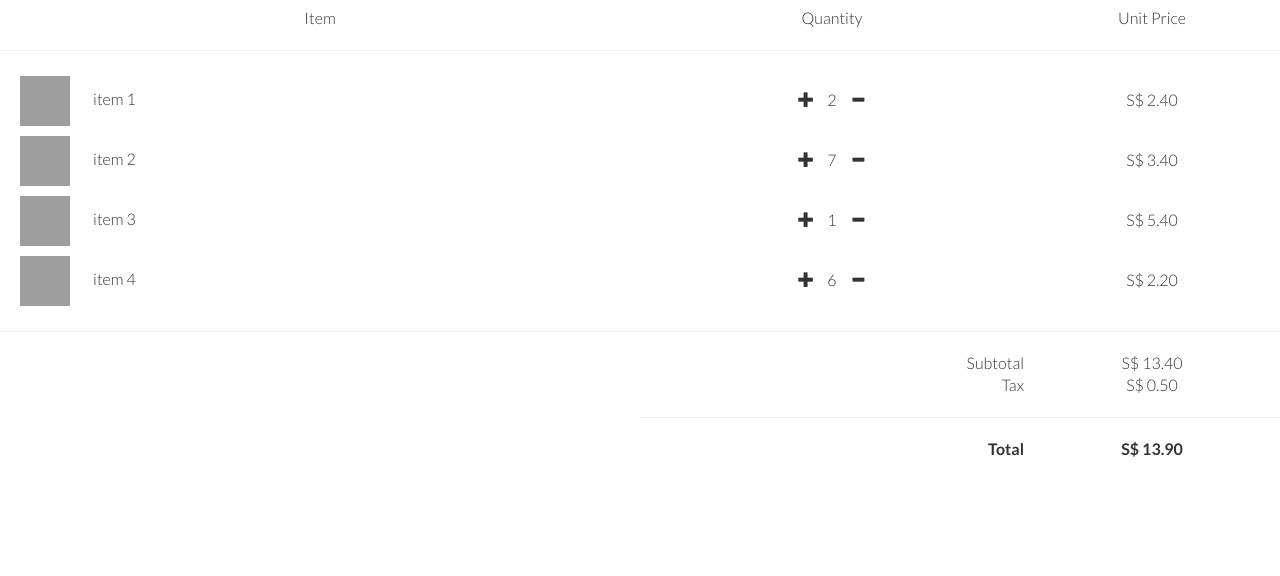
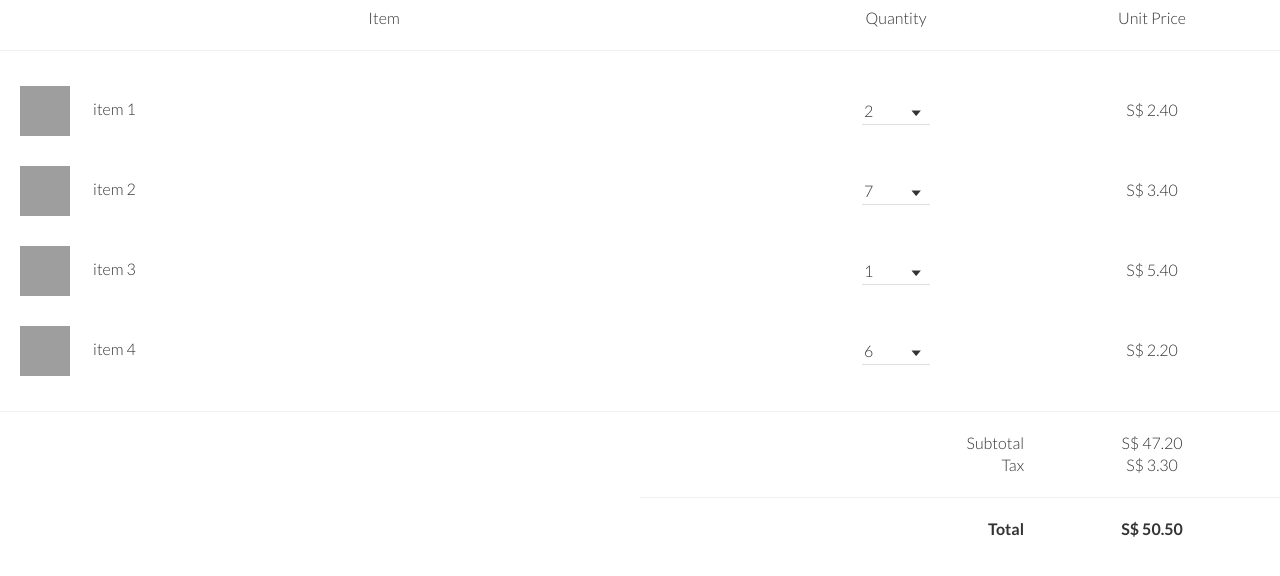
Before and after one commit to yhpoh91/ng-shop, a website: page index.html at #/cart in a window 1280 px wide. Shown: the part 140-716 px from the top of the page. Drawn offline with Linux system fonts and the light colour scheme; grey boxes are pictures that could not be loaded.

Commit message:
added more layout and dynamics to cart

```diff
--- a/app.js
+++ b/app.js
@@ -60,13 +60,24 @@ app.controller("Cart", ['$scope', '$http', '$state', function($scope, $http, sta
         price: 2.20
     }]
 
-    var subtotal = 0;
-    var items = $scope.items;
-    for (var i = 0; i < items.length; i++) {
-        subtotal = subtotal + items[i]['price'];
+
+    $scope.quantities = [];
+    for(var i = 1; i <= 100; i++){
+        $scope.quantities.push(i);
     }
 
-    $scope.subtotal = subtotal;
-    $scope.tax = 0.50;
-    $scope.total = $scope['subtotal']+ $scope['tax'];
+    $scope.recalculate = function () {
+        var subtotal = 0;
+        var items = $scope.items;
+        for (var i = 0; i < items.length; i++) {
+            subtotal = subtotal + (items[i].price * items[i].quantity);
+            console.log(items[i].quantity);
+        }
+
+        $scope.subtotal = subtotal;
+        $scope.tax = $scope.subtotal * 0.07;
+        $scope.total = $scope.subtotal + $scope.tax;
+    };
+
+    $scope.recalculate();
 }]);
--- a/cart.html
+++ b/cart.html
@@ -2,12 +2,12 @@
     <h1>Cart</h1>
     <div layout="row">
         <!-- Item -->
-        <div flex="50" class="center">
+        <div flex="60" class="center">
             Item
         </div>
 
         <!-- Quantity -->
-        <div flex="30" class="center">
+        <div flex="20" class="center">
             Quantity
         </div>
 
@@ -20,18 +20,21 @@
 
     <hr>
 
-    <div layout="row" layout-align="center start" ng-repeat="item in items">
+    <div layout="row" layout-align="center center" ng-repeat="item in items">
         <!-- Item -->
-        <div flex="50">
+        <div flex="60" layout-align="center center">
             <img class="wl-image-small start-margin end-margin grey-bg" ng-src="http://lorempixel.com/500/500/">
             {{item.name}}
         </div>
 
         <!-- Quantity -->
-        <div flex="30" class="center">
-            <span class="glyphicon glyphicon-plus start-margin-small end-margin-small"></span>
-            {{item.quantity}}
-            <span class="glyphicon glyphicon-minus start-margin-small end-margin-small"></span>
+        <div flex="20" layout='row' layout-fill layout-margin layout-align='center center'>
+            <!--<span class="glyphicon glyphicon-plus start-margin-small end-margin-small"></span>-->
+            <!--{{item.quantity}}-->
+            <!--<span class="glyphicon glyphicon-minus start-margin-small end-margin-small"></span>-->
+            <md-select ng-model="item.quantity" ng-change="recalculate()">
+                <md-option ng-value="qty" ng-repeat="qty in quantities">{{ qty }}</md-option>
+            </md-select>
         </div>
 
         <!-- Price -->
@@ -44,7 +47,7 @@
     <div layout="row">
 
         <!-- Subtotal -->
-        <div flex="30" offset="50">
+        <div flex="20" offset="60">
             <div class="end">
                 Subtotal
             </div>
@@ -61,7 +64,7 @@
     <div layout="row">
 
         <!-- Tax -->
-        <div flex="30" offset="50">
+        <div flex="20" offset="60">
             <div class="end">
                 Tax
             </div>
@@ -84,7 +87,7 @@
     <div layout="row">
 
         <!-- Total -->
-        <div flex="30" offset="50">
+        <div flex="20" offset="60">
             <div class="end">
                 <b>Total</b>
             </div>
```
Also changed, not shown: product_details.html (+6 -0 lines).
